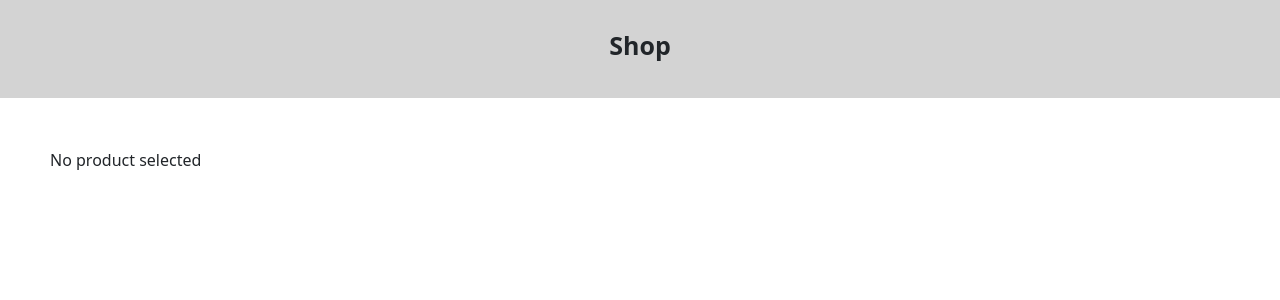
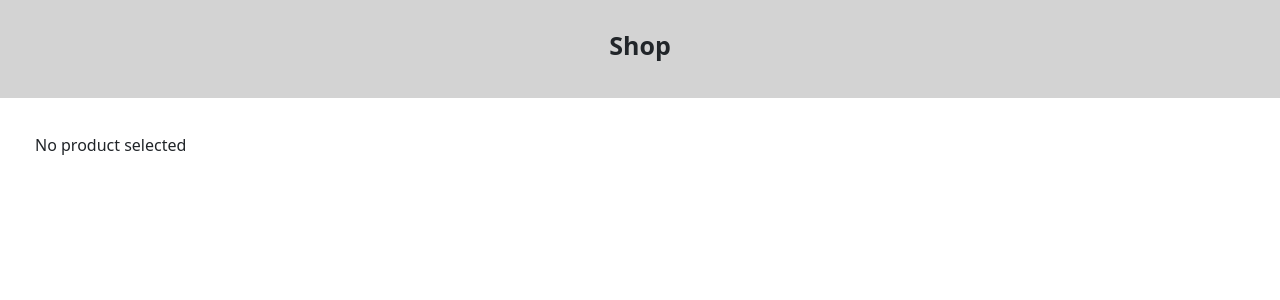
Before and after one commit to akash09gupta/dummy, a React (Vite) app: page /BuyProduct in a window 1280 px wide. Shown: the top 300 px of the page. Built offline with nearby package versions, Linux system fonts and the light colour scheme.

Commit message:
padding added in buy product

```diff
--- a/src/component/BuyProduct.jsx
+++ b/src/component/BuyProduct.jsx
@@ -16,7 +16,7 @@ function BuyProductPage() {
             <div style={{ width: "100%", backgroundColor: "lightgray", padding: 30 }}>
                 <h1 style={{ textAlign: "center", fontSize: 25, fontWeight: "bold" }}>Shop</h1>
             </div>
-            <div style={{ marginTop: 50, marginLeft: 50, }}>
+            <div style={{ padding:35 }}>
                 {product ? (
                     <>
                         <div style={{ display: "flex", gap: 50, width: "90%", flexDirection: isMobile ? "column" : "", }}>
```
